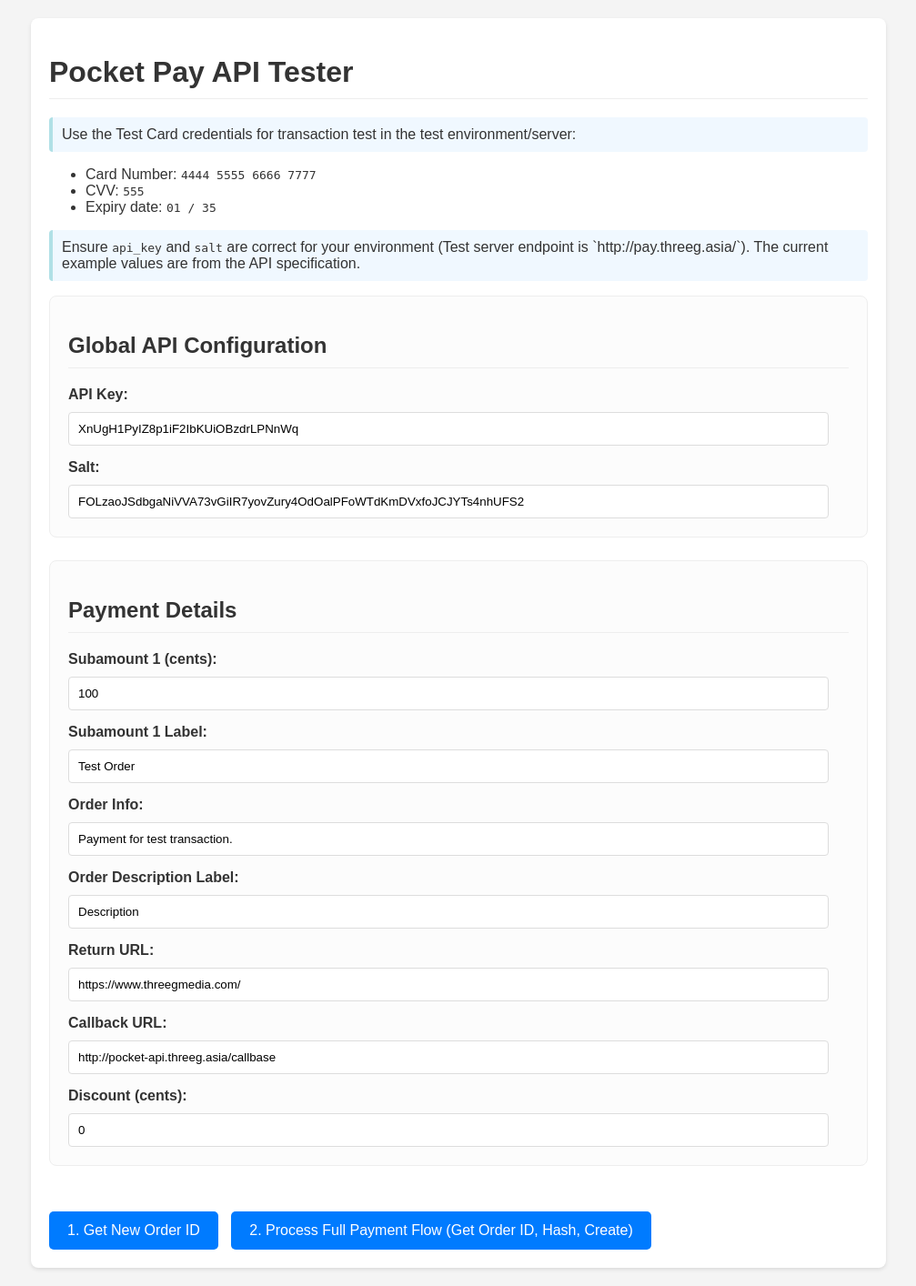
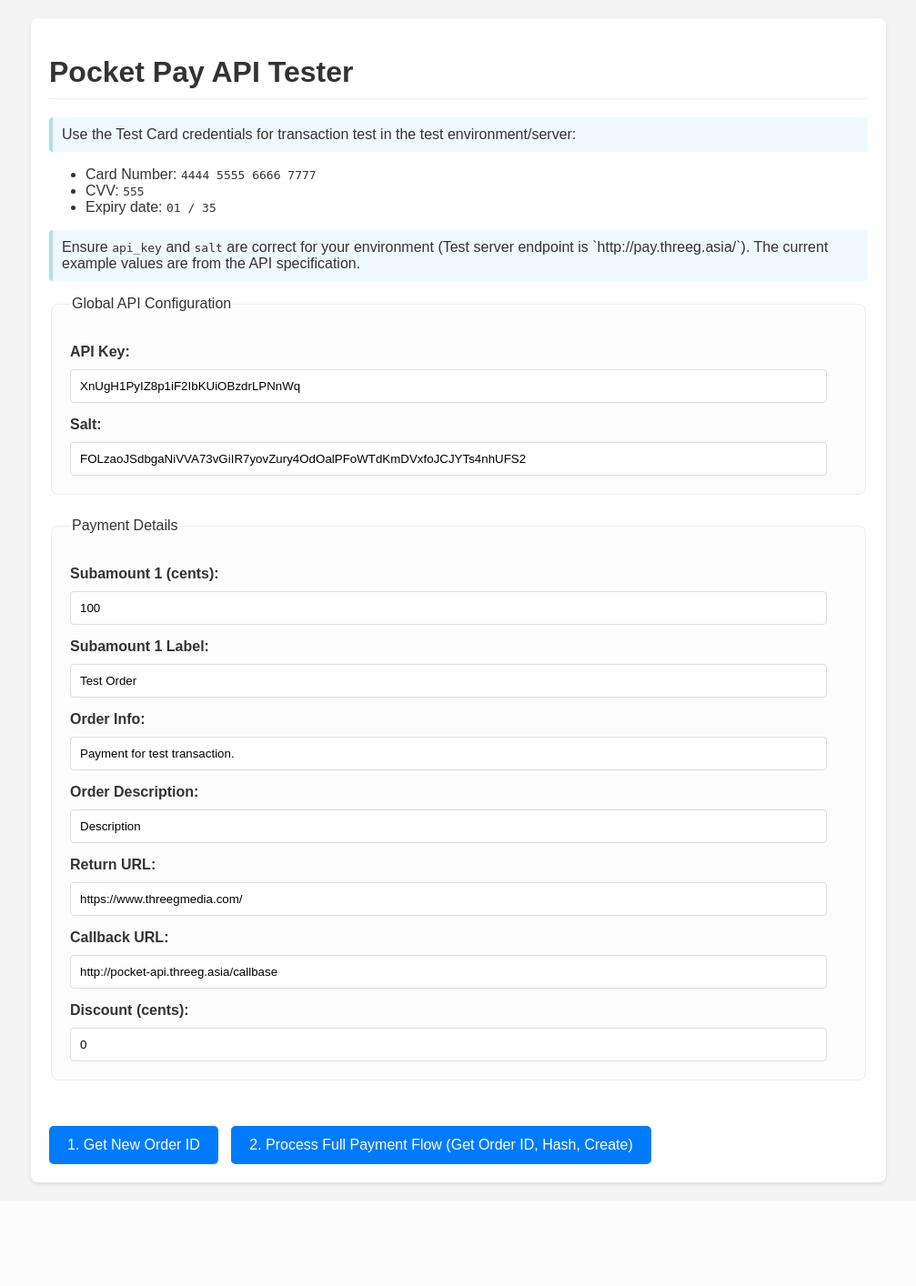
Before and after one commit to rashidiansanawi/pocket-pay-tester, a Flask app: page / in a window 1280 px wide. Shown: the whole page at 91% size, without its empty margins (136-1143 px from the left). After the commit the page ends 1304 px from the top, so only its background shows below. Run offline with Flask 3, Linux system fonts and the light colour scheme.

Commit message:
fix: Refactor payment processing to use template variables
This commit refactors the `app.py` file to utilize variables passed from the Jinja template for API requests. Previously, the code directly accessed `request.form.get()` within the processing logic. Now, these values are assigned to local variables (e.g., `api_key_val`, `salt_val`) in the `index` function and then used in the API payload dictionaries. This change improves code organization and clarity by separating the retrieval of form data from its subsequent use in API calls.

The `templates/index.html` file has been updated to move input fields into `<fieldset>` elements for better structure and to explicitly name the `action` parameter for submit buttons. The `success_message` display in the template has also been updated to wrap the message in `<pre>` tags for better formatting of potential API responses.

```diff
--- a/app.py
+++ b/app.py
@@ -46,12 +46,10 @@ def index():
 
     if request.method == 'POST':
         action = request.form.get('action')
-        api_key = request.form.get('api_key', API_KEY_EXAMPLE)
-        salt = request.form.get('salt', SALT_EXAMPLE)
         try:
             # Step 1: Get New Order ID
             if action in ['get_new_order_id', 'process_payment_flow']:
-                payload = {"api_key": api_key, "salt": salt}
+                payload = {"api_key": api_key_val, "salt": salt_val}
                 order_id_response = post_api("payments/getNewOrderId", payload)
                 order_id = order_id_response.get('new_id')
                 if order_id:
@@ -61,26 +59,18 @@ def index():
 
             # Step 2: Generate Hash Data
             if order_id and action == 'process_payment_flow':
-                subamount_1 = safe_int(request.form.get('subamount_1'), 100)
-                subamount_1_label = request.form.get('subamount_1_label', 'Test Order')
-                order_info = request.form.get('order_info', 'Payment for test transaction.')
-                order_desc = request.form.get('order_desc', 'Description')
-                return_url = request.form.get('return_url', 'https://www.threegmedia.com/')
-                callback_url = request.form.get('callback_url', 'http://pocket-api.threeg.asia/callbase')
-                discount = safe_int(request.form.get('discount'), 0)
-
                 hash_payload = {
-                    "api_key": api_key,
-                    "salt": salt,
-                    "subamount_1": subamount_1,
-                    "subamount_1_label": subamount_1_label,
+                    "api_key": api_key_val,
+                    "salt": salt_val,
+                    "subamount_1": subamount_1_val,
+                    "subamount_1_label": subamount_1_label_val,
                     "subamount_2": 0, "subamount_3": 0, "subamount_4": 0, "subamount_5": 0,
                     "order_id": order_id,
-                    "order_info": order_info,
-                    "order_desc": order_desc,
-                    "return_url": return_url,
-                    "callback_url": callback_url,
-                    "discount": discount
+                    "order_info": order_info_val,
+                    "order_desc": order_desc_val,
+                    "return_url": return_url_val,
+                    "callback_url": callback_url_val,
+                    "discount": discount_val
                 }
                 hash_response = post_api("payments/hash", hash_payload)
                 hashed_data = hash_response.get('hashed_data')
@@ -92,18 +82,18 @@ def index():
             # Step 3: Create Payment Link
             if hashed_data and action == 'process_payment_flow':
                 create_payload = {
-                    "api_key": api_key,
-                    "salt": salt,
+                    "api_key": api_key_val,
+                    "salt": salt_val,
                     "hashed_data": hashed_data,
-                    "subamount_1": subamount_1,
-                    "subamount_1_label": subamount_1_label,
+                    "subamount_1": subamount_1_val,
+                    "subamount_1_label": subamount_1_label_val,
                     "subamount_2": 0, "subamount_3": 0, "subamount_4": 0, "subamount_5": 0,
                     "order_id": order_id,
-                    "order_info": order_info,
-                    "order_desc": order_desc,
-                    "return_url": return_url,
-                    "callback_url": callback_url,
-                    "discount": discount,
+                    "order_info": order_info_val,
+                    "order_desc": order_desc_val,
+                    "return_url": return_url_val,
+                    "callback_url": callback_url_val,
+                    "discount": discount_val,
                     "promo": "", "promo_code": ""
                 }
                 create_response = post_api("payments/create", create_payload)
--- a/templates/index.html
+++ b/templates/index.html
@@ -26,28 +26,28 @@
         <div class="error">{{ error_message }}</div>
         {% endif %}
         {% if success_message %}
-        <div class="success">{{ success_message }}</div>
+        <div class="success"><pre>{{ success_message }}</pre></div>
         {% endif %}
 
         <form method="POST" action="{{ url_for('index') }}">
-            <div class="section">
-                <h2>Global API Configuration</h2>
+            <fieldset class="section">
+                <legend>Global API Configuration</legend>
                 <label for="api_key">API Key:</label>
                 <input type="text" id="api_key" name="api_key" value="{{ api_key }}" required>
                 <label for="salt">Salt:</label>
                 <input type="text" id="salt" name="salt" value="{{ salt }}" required>
 
-            </div>
+            </fieldset>
 
-            <div class="section">
-                <h2>Payment Details</h2>
+            <fieldset class="section">
+                <legend>Payment Details</legend>
                 <label for="subamount_1">Subamount 1 (cents):</label>
                 <input type="number" id="subamount_1" name="subamount_1" value="{{ subamount_1 }}" required>
                 <label for="subamount_1_label">Subamount 1 Label:</label>
                 <input type="text" id="subamount_1_label" name="subamount_1_label" value="{{ subamount_1_label }}" required>
                 <label for="order_info">Order Info:</label>
                 <input type="text" id="order_info" name="order_info" value="{{ order_info }}" required>
-                <label for="order_desc">Order Description Label:</label>
+                <label for="order_desc">Order Description:</label>
                 <input type="text" id="order_desc" name="order_desc" value="{{ order_desc }}" required>
                 <label for="return_url">Return URL:</label>
                 <input type="text" id="return_url" name="return_url" value="{{ return_url }}" required>
@@ -55,7 +55,7 @@
                 <input type="text" id="callback_url" name="callback_url" value="{{ callback_url }}" required>
                 <label for="discount">Discount (cents):</label>
                 <input type="number" id="discount" name="discount" value="{{ discount }}" required>
-            </div>
+            </fieldset>
 
             <button type="submit" name="action" value="get_new_order_id">1. Get New Order ID</button>
             <button type="submit" name="action" value="process_payment_flow">2. Process Full Payment Flow (Get Order ID, Hash, Create)</button>
```
